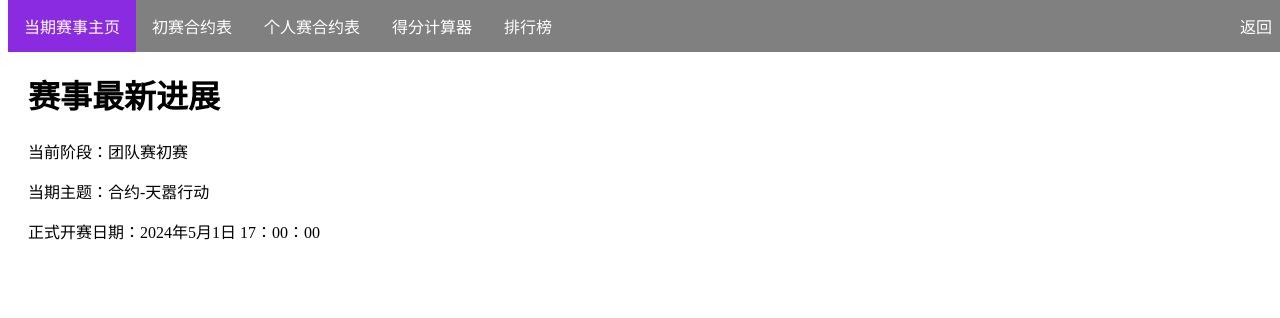
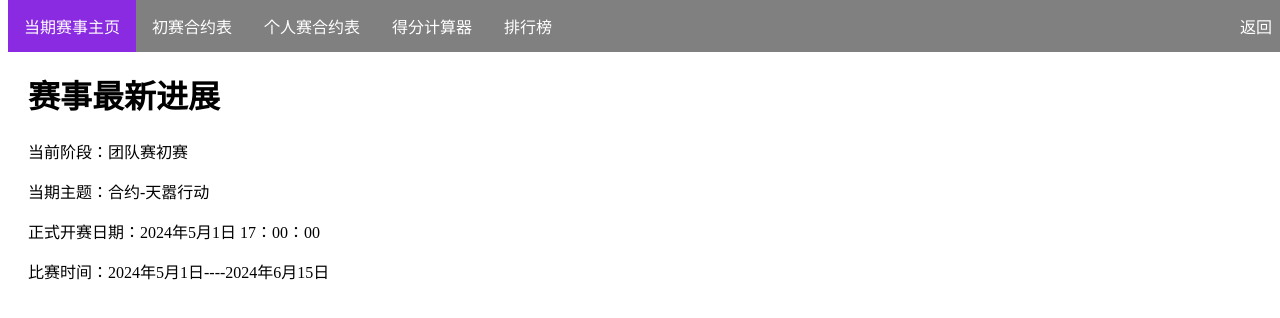
Before and after one commit to Longxuanyue/chongjiaobei, a plain HTML site: page 第二届重交杯.html in a window 1280 px wide. Drawn offline with Linux system fonts and the light colour scheme.

Commit message:
Please enter the commit message for your changes. Lines starting with '#' will be ignored, and an empty message aborts the commit.
On branch main
Your branch is up to date with 'origin/main'.

Changes to be committed:
	modified:   "\347\254\254\344\272\214\345\261\212\351\207\215\344\272\244\346\235\257.html"

```diff
--- a/第二届重交杯.html
+++ b/第二届重交杯.html
@@ -53,6 +53,7 @@
             <p>当前阶段：团队赛初赛</p>
             <p>当期主题：合约-天嚣行动</p>
             <p>正式开赛日期：2024年5月1日  17：00：00</p>
+            <p>比赛时间：2024年5月1日----2024年6月15日</p>
         </div>
     </main>
 </body>
```
